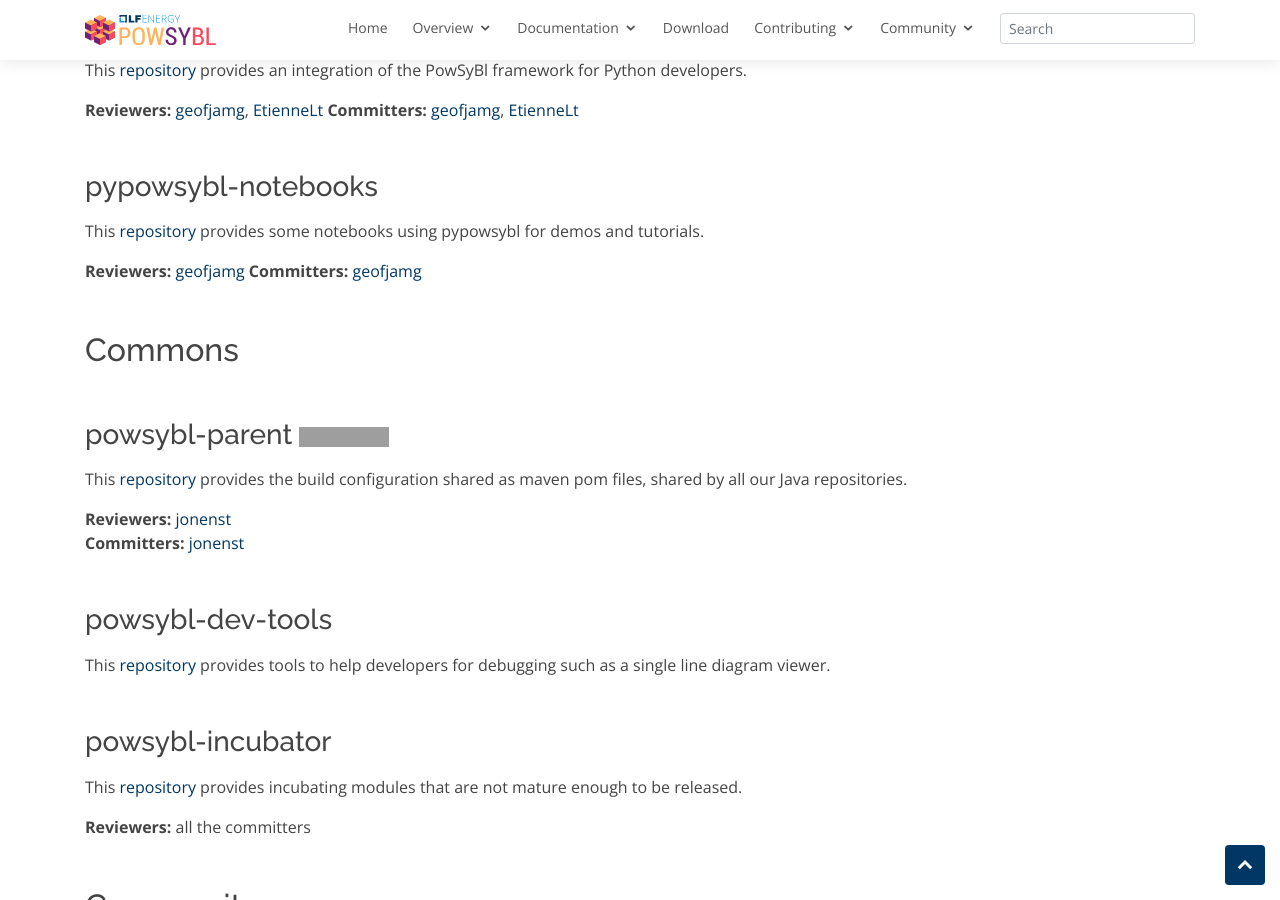
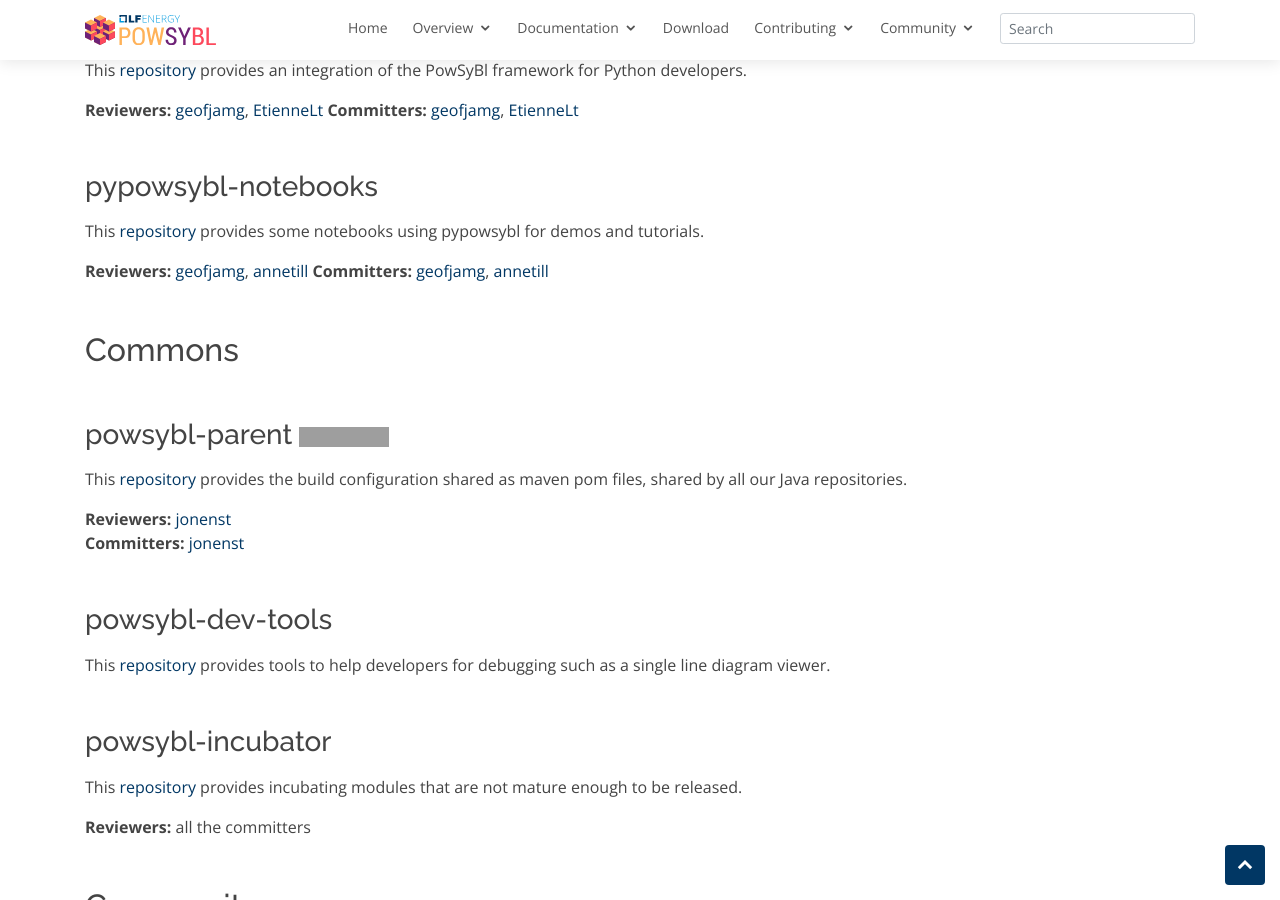
Before and after one commit to powsybl/powsybl.github.io, a Jekyll site: the page built from pages/documentation/developer/repositories/index.md, in a window 1280 px wide and 900 px high, scrolled down 5002 px. Built offline with Jekyll 4.4.1, drawn with Linux system fonts in a browser that asks for light colours; our own code applies the rules of GitHub Pages for plain Markdown files; grey boxes are pictures that could not be loaded.

Commit message:
Add annetill to the reviewer / committer lists of pypowsybl-notebooks
Signed-off-by: Sophie Frasnedo <sophie.frasnedo@rte-france.com>

```diff
--- a/pages/documentation/developer/repositories/index.md
+++ b/pages/documentation/developer/repositories/index.md
@@ -162,8 +162,8 @@
 
 This [repository](https://github.com/powsybl/pypowsybl-notebooks) provides some notebooks using pypowsybl for demos and tutorials.
 
-**Reviewers:** [geofjamg](https://github.com/geofjamg)
-**Committers:** [geofjamg](https://github.com/geofjamg)
+**Reviewers:** [geofjamg](https://github.com/geofjamg), [annetill](https://github.com/annetill)
+**Committers:** [geofjamg](https://github.com/geofjamg), [annetill](https://github.com/annetill)
 
 ## Commons
 
```
